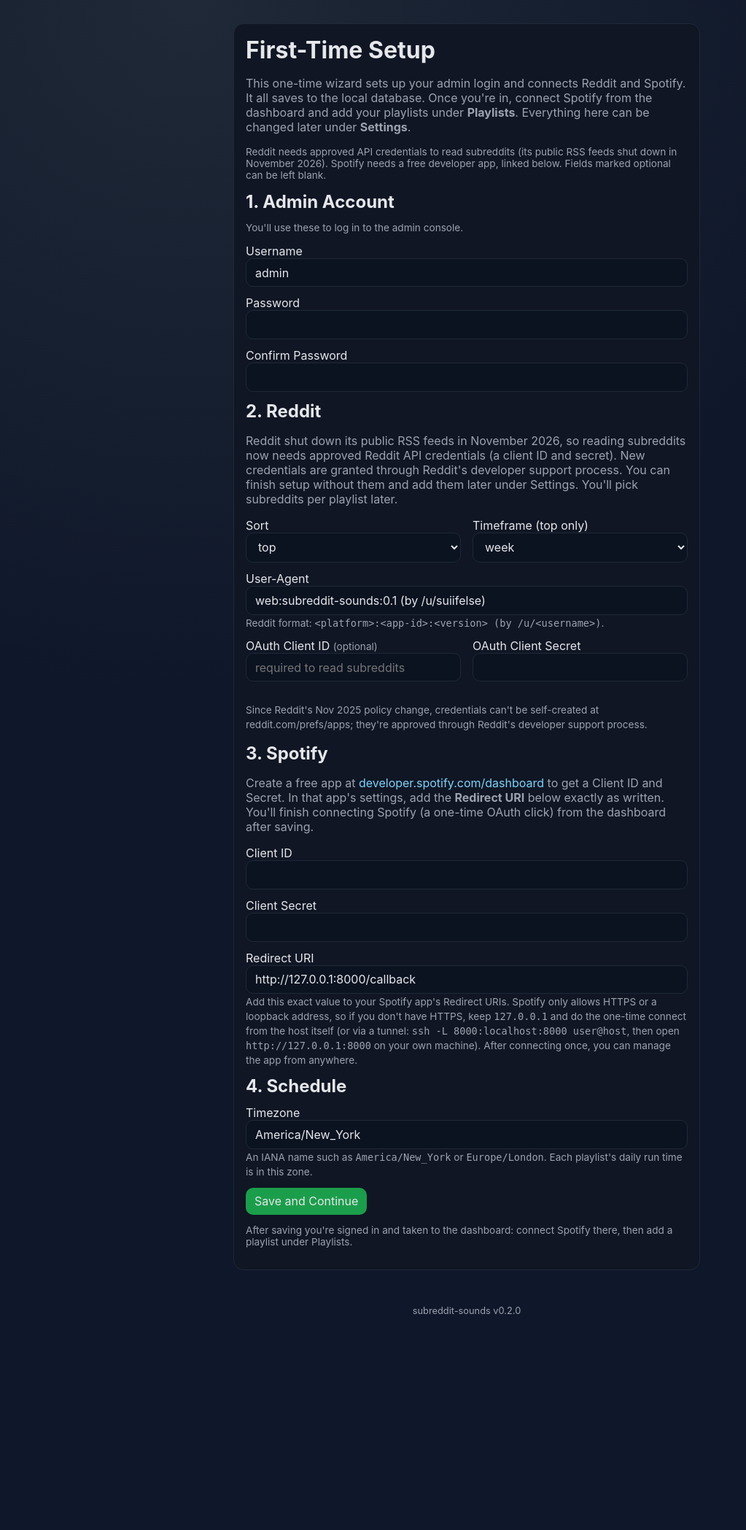
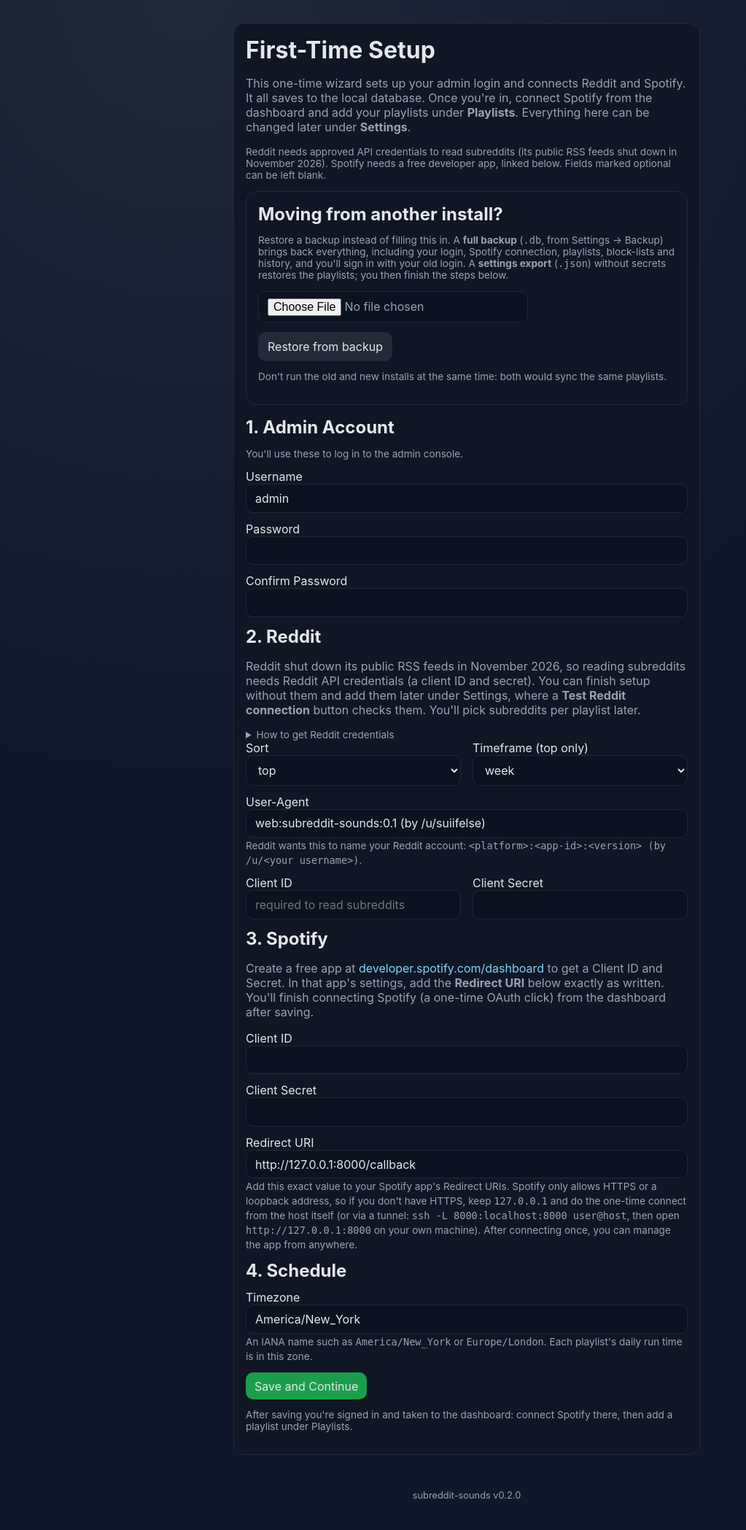
Before and after one commit to matt-taylor-tech/subreddit-sounds, a FastAPI app: page /setup in a window 1280 px wide. Shown: the whole page at 73% size, without its empty margins (0-1023 px from the left). Before the commit the page ends 1801 px from the top, so only its background shows below. Run offline with FastAPI, Linux system fonts and the light colour scheme.

Commit message:
feat: full backups, and restore from a backup during setup
- Settings → Backup & restore: "Download full backup (.db)" is a consistent
  VACUUM INTO snapshot of the whole database (settings incl. secrets,
  playlists, block-lists, run history, match cache, genre scans).
- One restore box accepts a .db backup or the JSON export, in Settings and
  on the setup page. A file with an admin login completes setup and lands
  on login; a JSON export without secrets restores playlists and leaves
  the wizard to finish.
- Uploaded databases are integrity-checked and must have the app's tables
  and no triggers or views (setup restores accept untrusted files).
- Settings and every restore report what's held: settings, playlists,
  blocked tracks, runs, cached matches.
- Setup's Reddit step explains how to create credentials (script app,
  placeholder redirect URI, no password needed).
- README: "Moving to a new host"; JSON export now carries genre_scan.

Closes #74

Co-Authored-By: Claude Opus 5.5 <noreply@anthropic.com>

```diff
--- a/app/main.py
+++ b/app/main.py
@@ -13,7 +13,7 @@ from app.scheduler import SchedulerManager
 from app.services.sync_service import SyncService
 from app.setup_wizard import router as setup_router
 
-_SETUP_BYPASS = {"/setup", "/healthz"}
+_SETUP_BYPASS = {"/setup", "/setup/restore", "/healthz"}
 
 
 class SetupRedirectMiddleware(BaseHTTPMiddleware):
--- a/app/routes.py
+++ b/app/routes.py
@@ -1,5 +1,6 @@
 import json
 import secrets
+from datetime import datetime
 from urllib.parse import quote, urlencode
 
 from fastapi import APIRouter, Depends, File, Form, HTTPException, Request, UploadFile, status
@@ -15,6 +16,7 @@ from app.curated import curated_context
 from app.db import get_db
 from app.models import Run
 from app.services import (
+    backup_service,
     bandcamp_service,
     config_io,
     genre_scan_service,
@@ -49,8 +51,8 @@ def healthz() -> dict[str, str]:
 
 
 @router.get("/login")
-def login_page(request: Request):
-    return templates.TemplateResponse(request, "login.html", {"error": None})
+def login_page(request: Request, restored: bool = False):
+    return templates.TemplateResponse(request, "login.html", {"error": None, "restored": restored})
 
 
 @router.post("/login")
@@ -242,12 +244,12 @@ def _settings_context() -> dict:
 
 
 @router.get("/admin/settings")
-def settings_page(request: Request):
+def settings_page(request: Request, db: Session = Depends(get_db)):
     require_auth(request)
     return templates.TemplateResponse(
         request,
         "settings.html",
-        {"settings": _settings_context(), "saved": False},
+        {"settings": _settings_context(), "saved": False, "backup_summary": backup_service.summarize(db)},
     )
 
 
@@ -365,20 +367,31 @@ def settings_import(
 ):
     require_auth(request)
     try:
-        data = json.loads(file.file.read())
-        config_io.import_config(db, data)
+        summary = backup_service.restore(file.file.read(), db)
     except (ValueError, KeyError, TypeError, UnicodeDecodeError) as exc:
         return templates.TemplateResponse(
             request,
             "settings.html",
-            {"settings": _settings_context(), "saved": False, "error": f"Import failed: {exc}"},
+            {"settings": _settings_context(), "saved": False, "error": f"Restore failed: {exc}"},
             status_code=400,
         )
     request.app.state.scheduler_manager.reschedule()
     return templates.TemplateResponse(
         request,
         "settings.html",
-        {"settings": _settings_context(), "saved": True, "imported": True},
+        {"settings": _settings_context(), "saved": False, "restored": summary, "backup_summary": summary},
+    )
+
+
+@router.post("/admin/settings/backup")
+def settings_backup(request: Request, _csrf: None = Depends(verify_csrf)):
+    """Download the whole database: settings, secrets, playlists, history, cache."""
+    require_auth(request)
+    stamp = datetime.now().strftime("%Y%m%d-%H%M")
+    return Response(
+        content=backup_service.make_backup(),
+        media_type="application/vnd.sqlite3",
+        headers={"Content-Disposition": f'attachment; filename="subreddit-sounds-backup-{stamp}.db"'},
     )
 
 
--- a/app/services/config_io.py
+++ b/app/services/config_io.py
@@ -24,6 +24,7 @@ _TARGET_FIELDS = [
     "genre_filter",
     "genre_include_substyles",
     "genre_include_unclassified",
+    "genre_scan",
     "cap",
     "bandcamp_enabled",
     "bandcamp_tags",
--- a/app/setup_wizard.py
+++ b/app/setup_wizard.py
@@ -1,11 +1,13 @@
-from fastapi import APIRouter, Depends, Form, Request, status
+from fastapi import APIRouter, Depends, File, Form, Request, UploadFile, status
 from fastapi.responses import RedirectResponse
 from fastapi.templating import Jinja2Templates
+from sqlalchemy.orm import Session
 
 from app.auth import hash_password
 from app.csrf import csrf_context, verify_csrf
 from app.curated import curated_context
-from app.services import settings_service
+from app.db import get_db
+from app.services import backup_service, settings_service
 from app.timezones import is_valid_timezone
 from app.version import version_context
 
@@ -22,6 +24,36 @@ def setup_page(request: Request):
     if settings_service.is_setup_complete():
         return RedirectResponse(url="/login", status_code=status.HTTP_303_SEE_OTHER)
     return templates.TemplateResponse(request, "setup.html", {"error": None})
+
+
+@router.post("/setup/restore")
+def setup_restore(
+    request: Request,
+    _csrf: None = Depends(verify_csrf),
+    db: Session = Depends(get_db),
+    file: UploadFile = File(...),
+):
+    """Start a fresh install from a backup instead of typing everything in again.
+
+    Same gate as the wizard: only while setup is incomplete. Whoever can reach
+    this page could already create the admin account, so restoring one from a
+    file grants nothing extra.
+    """
+    if settings_service.is_setup_complete():
+        return RedirectResponse(url="/login", status_code=status.HTTP_303_SEE_OTHER)
+    try:
+        summary = backup_service.restore(file.file.read(), db)
+    except (ValueError, KeyError, TypeError) as exc:
+        return templates.TemplateResponse(request, "setup.html", {"error": f"Restore failed: {exc}"}, status_code=400)
+
+    scheduler_manager = getattr(request.app.state, "scheduler_manager", None)
+    if scheduler_manager:
+        scheduler_manager.reschedule()
+    if summary["has_admin"]:
+        return RedirectResponse(url="/login?restored=1", status_code=status.HTTP_303_SEE_OTHER)
+    # A settings export made without secrets: keep the playlists, ask only for
+    # what the file couldn't carry.
+    return templates.TemplateResponse(request, "setup.html", {"error": None, "restored": summary})
 
 
 @router.post("/setup")
--- a/app/templates/login.html
+++ b/app/templates/login.html
@@ -4,6 +4,9 @@
 <div class="card login-card">
   <h1>Admin Login</h1>
   <p>Single-admin access for the self-hosted console.</p>
+  {% if restored %}
+  <p class="ok-text" role="status">&#10003; Backup restored. Log in with the admin login from your old install.</p>
+  {% endif %}
   {% if error %}
   <p class="error-text" role="alert">{{ error }}</p>
   {% endif %}
--- a/app/templates/setup.html
+++ b/app/templates/setup.html
@@ -13,6 +13,26 @@
 
   {% if error %}
   <p class="error-text">{{ error }}</p>
+  {% endif %}
+
+  {% if restored %}
+  <p class="ok-text" role="status">&#10003; Restored {{ restored.playlists }} playlist(s) and {{ restored.settings }} setting(s)
+     ({{ restored.blocked_tracks }} blocked track(s)). The file had no admin login{% if not restored.has_spotify %} or
+     Spotify credentials{% endif %}, so fill those in below to finish.</p>
+  {% else %}
+  <div class="card">
+    <h2>Moving from another install?</h2>
+    <p class="muted-small">Restore a backup instead of filling this in. A <strong>full backup</strong> (<code>.db</code>,
+       from Settings &rarr; Backup) brings back everything, including your login, Spotify connection, playlists,
+       block-lists and history, and you'll sign in with your old login. A <strong>settings export</strong>
+       (<code>.json</code>) without secrets restores the playlists; you then finish the steps below.</p>
+    <form method="post" action="/setup/restore" enctype="multipart/form-data">
+      <input type="hidden" name="csrf_token" value="{{ csrf_token }}" />
+      <input type="file" name="file" accept=".db,.json,application/json,application/vnd.sqlite3" required />
+      <div class="mt-sm"><button type="submit" class="btn-secondary">Restore from backup</button></div>
+    </form>
+    <p class="muted-small">Don't run the old and new installs at the same time: both would sync the same playlists.</p>
+  </div>
   {% endif %}
 
   <form method="post" action="/setup">
@@ -34,7 +54,23 @@
     </div>
 
     <h2>2. Reddit</h2>
-    <p>Reddit shut down its public RSS feeds in November 2026, so reading subreddits now needs approved Reddit API credentials (a client ID and secret). New credentials are granted through Reddit's developer support process. You can finish setup without them and add them later under Settings. You'll pick subreddits per playlist later.</p>
+    <p>Reddit shut down its public RSS feeds in November 2026, so reading subreddits needs Reddit API credentials
+       (a client ID and secret). You can finish setup without them and add them later under Settings, where a
+       <strong>Test Reddit connection</strong> button checks them. You'll pick subreddits per playlist later.</p>
+    <details>
+      <summary>How to get Reddit credentials</summary>
+      <p class="muted-small">At <a href="https://www.reddit.com/prefs/apps" target="_blank" rel="noopener">reddit.com/prefs/apps</a>,
+         choose <em>create another app&hellip;</em>:</p>
+      <ul class="muted-small">
+        <li><strong>type:</strong> script (for personal use)</li>
+        <li><strong>about url:</strong> <code>https://github.com/matt-taylor-tech/subreddit-sounds</code></li>
+        <li><strong>redirect uri:</strong> <code>http://localhost:8000</code>. It's never used (the app signs in as itself,
+            not as you), but Reddit requires a value.</li>
+      </ul>
+      <p class="muted-small">The client ID is the short string under the app's name; the secret is labelled
+         <em>secret</em>. The app never needs your Reddit password. Since Reddit's Nov 2025 policy change, new apps may
+         need approval through Reddit's developer support process before they work.</p>
+    </details>
     <div class="row">
       <div class="input-block flex-1">
         <label for="reddit_sort">Sort</label><br />
@@ -58,19 +94,18 @@
     <div class="input-block">
       <label for="reddit_user_agent">User-Agent</label><br />
       <input id="reddit_user_agent" name="reddit_user_agent" value="web:subreddit-sounds:0.1 (by /u/suiifelse)" />
-      <small class="muted-small">Reddit format: <code>&lt;platform&gt;:&lt;app-id&gt;:&lt;version&gt; (by /u/&lt;username&gt;)</code>.</small>
+      <small class="muted-small">Reddit wants this to name your Reddit account: <code>&lt;platform&gt;:&lt;app-id&gt;:&lt;version&gt; (by /u/&lt;your username&gt;)</code>.</small>
     </div>
     <div class="row">
       <div class="input-block flex-1">
-        <label for="reddit_client_id">OAuth Client ID <span class="muted-small">(optional)</span></label><br />
+        <label for="reddit_client_id">Client ID</label><br />
         <input id="reddit_client_id" name="reddit_client_id" placeholder="required to read subreddits" />
       </div>
       <div class="input-block flex-1">
-        <label for="reddit_client_secret">OAuth Client Secret</label><br />
+        <label for="reddit_client_secret">Client Secret</label><br />
         <input id="reddit_client_secret" name="reddit_client_secret" type="password" autocomplete="off" />
       </div>
     </div>
-    <p><small class="muted-small">Since Reddit's Nov 2025 policy change, credentials can't be self-created at reddit.com/prefs/apps; they're approved through Reddit's developer support process.</small></p>
 
     <h2>3. Spotify</h2>
     <p>Create a free app at
```
Also changed, not shown: app/services/backup_service.py (added, +137 -0 lines), app/templates/settings.html (+28 -10 lines), tests/test_backup.py (added, +151 -0 lines), tests/test_settings_secrets.py (+10 -0 lines), README.md.
